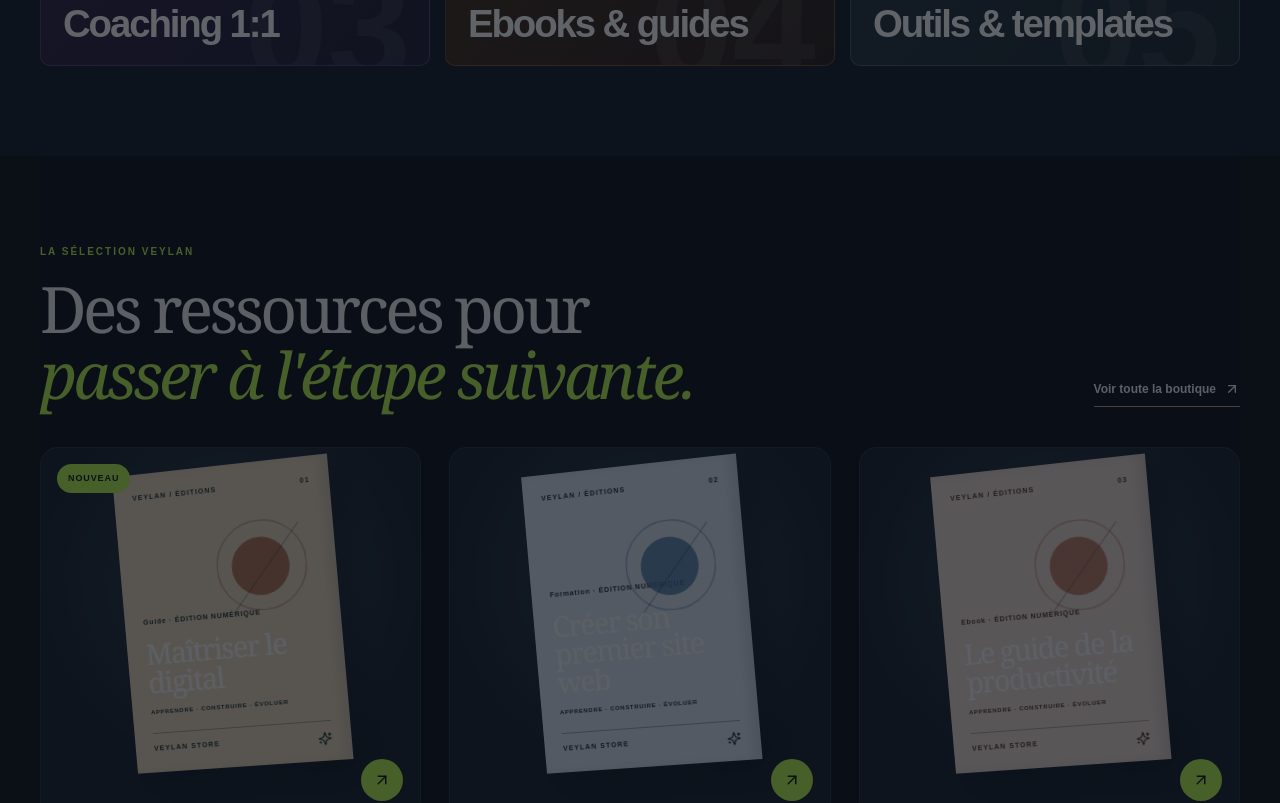
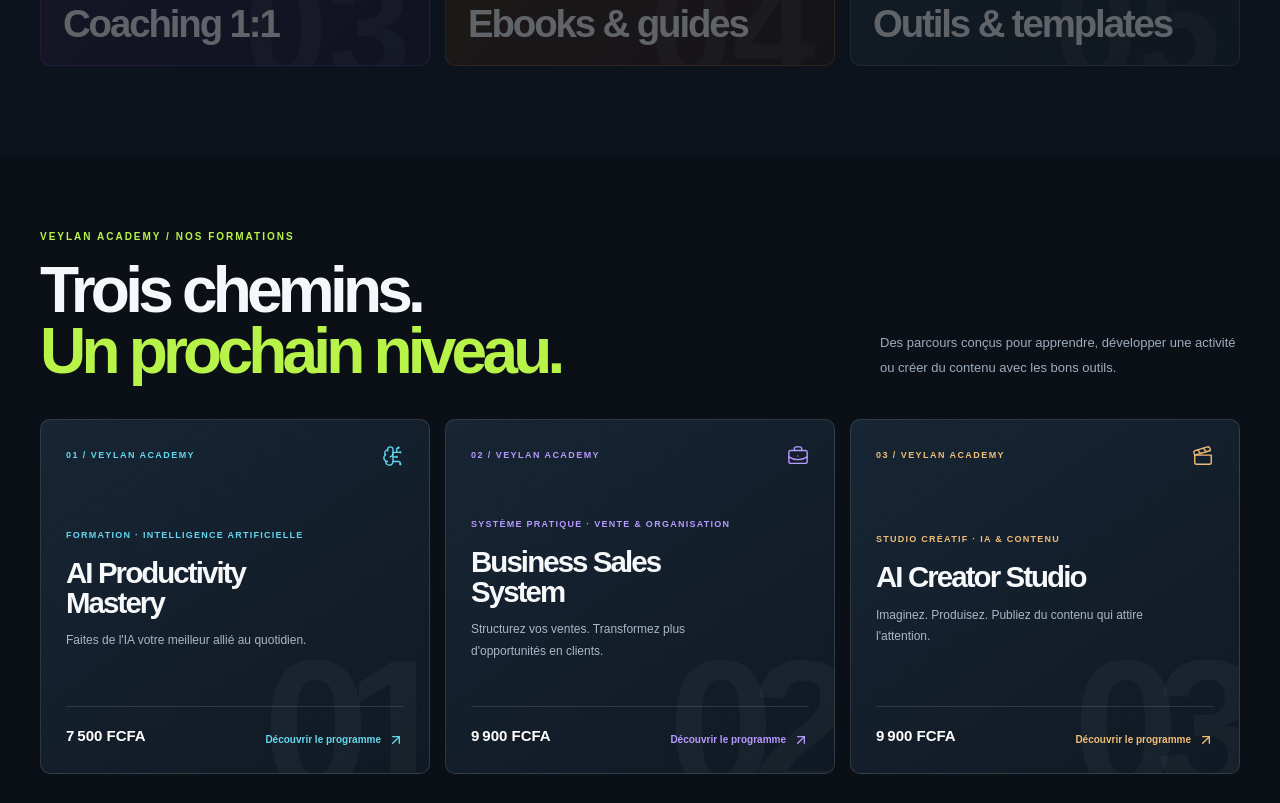
Before and after one commit to DVN1017/veylan-store, a Next.js app: page / in a window 1280 px wide. Shown: the part 1840-2643 px from the top of the page. Built offline with nearby package versions, Linux system fonts and the light colour scheme; no server answers.

Commit message:
feat: feature three Veylan Academy offers on homepage

```diff
--- a/src/app/page.tsx
+++ b/src/app/page.tsx
@@ -2,6 +2,7 @@ import Link from "next/link";
 import { ArrowDown, ArrowRight, ArrowUpRight, Check, GraduationCap, Sparkles, Zap } from "lucide-react";
 import { products } from "@/lib/products";
 import { ProductCard } from "@/components/product-card";
+import { FeaturedOffers } from "@/components/featured-offers";
 
 const categories = [
   { n: "01", title: "Formations", sub: "Développez des compétences concrètes", href: "/boutique?type=Formation", tone: "acid", tag: "LEARN" },
@@ -56,6 +57,8 @@ export default function HomePage() {
       </div>
     </section>
 
+    <FeaturedOffers />
+
     <section id="selection" className="container home-products premium-products">
       <div className="section-heading premium-section-heading"><div><p className="eyebrow">La sélection Veylan</p><h2 className="section-title">Des ressources pour<br/><em>passer à l&apos;étape suivante.</em></h2></div><Link href="/boutique" className="text-link">Voir toute la boutique <ArrowUpRight size={16}/></Link></div>
       <div className="grid gap-x-7 gap-y-12 sm:grid-cols-2 lg:grid-cols-3">{featured.map((product)=><ProductCard key={product.id} product={product}/>)}</div>
```
